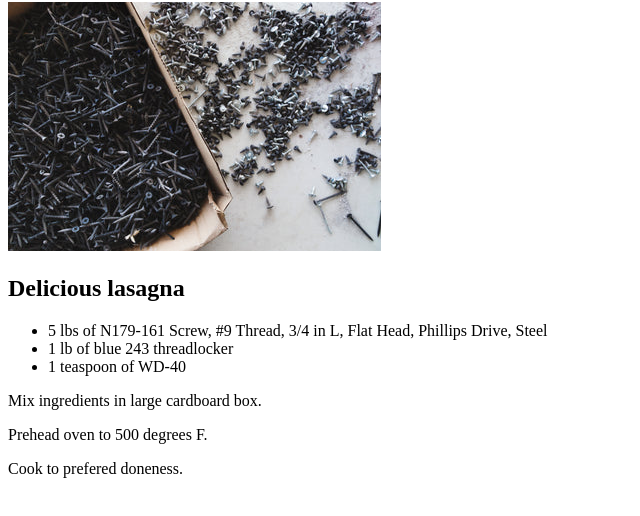
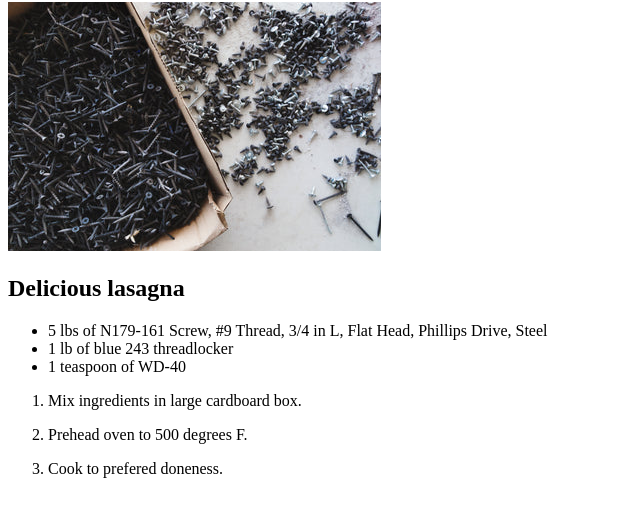
Before and after one commit to lostonearth2203/odin-recipies, a plain HTML site: page recipes/lasagna.html in a window 1280 px wide. Shown: the part 78-594 px from the top of the page, without its empty margins (0-640 px from the left). Drawn offline with Linux system fonts and the light colour scheme.

Commit message:
Fix lack of number lists
Added numberd list to lasagna recipe

```diff
--- a/recipes/lasagna.html
+++ b/recipes/lasagna.html
@@ -13,8 +13,10 @@
             <li>1 lb of blue 243 threadlocker</li>
             <li>1 teaspoon of WD-40</li>
         </ul>
-        <p>Mix ingredients in large cardboard box.</p>
-        <p>Prehead oven to 500 degrees F.</p>
-        <p>Cook to prefered doneness.</p>
+        <ol>
+            <li><p>Mix ingredients in large cardboard box.</p>
+            <li><p>Prehead oven to 500 degrees F.</p></li>
+            <li><p>Cook to prefered doneness.</p></li>
+        </ol>
     </body>
 </html>
```
